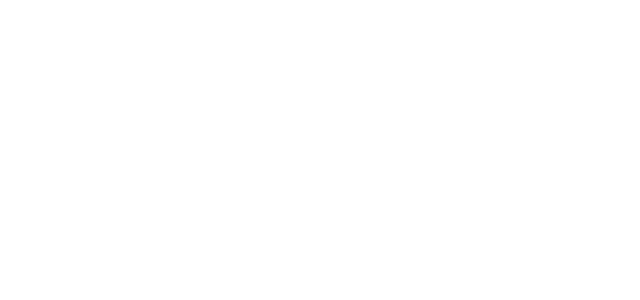
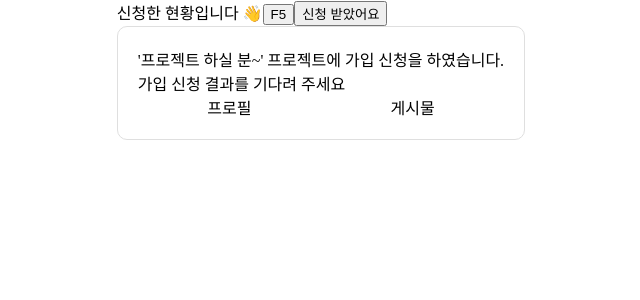
Before and after one commit to kyj098707/SideProject.LetMeIn, a React (Create React App) app in the folder front/: page /reqcursit in a window 1280 px wide. Before the commit this address had no page. Shown: the top 300 px of the page, without its empty margins (319-959 px from the left). Built offline with nearby package versions, Linux system fonts and the light colour scheme.

Commit message:
FEAT: 신청현황 페이지, 글쓰기 값 획득 방법 변경

```diff
--- a/front/src/App.tsx
+++ b/front/src/App.tsx
@@ -4,7 +4,8 @@ import Home from './pages/Home';
 import LogIn from './pages/LogIn/LogIn';
 import SeekProject from './pages/SeekProject/SeekProject';
 import CreateProject from './pages/CreateProject/CreateProject';
-import MyProject from './component/MyProject';
+import MyProject from './component/MyPage/MyProject';
+import ReqCurSit from './component/MyPage/ReqCurSit';
 
 
 const App = () => {
@@ -16,6 +17,7 @@ const App = () => {
         <Route path="/login" element={<LogIn />}/>
         <Route path="/createproject" element={<CreateProject />}/>
         <Route path="/myproject" element={<MyProject />}/>
+        <Route path="/reqcursit" element={<ReqCurSit />}/>
       </Routes>
     </>
   );
--- /dev/null
+++ b/front/src/component/MyPage/ReqCurSit.scss
@@ -0,0 +1,19 @@
+.ReqCurSit-container {
+
+  .item {
+    display: flex;
+    flex-direction: column;
+    padding: 20px;
+    border-radius: 10px;
+    border: solid 1px rgb(223, 223, 223);
+
+    .btns {
+      display: flex;
+
+      div {
+        text-align: center;
+        width: 50%;
+      }
+    }
+  }
+}
--- /dev/null
+++ b/front/src/component/MyPage/ReqCurSit.tsx
@@ -0,0 +1,25 @@
+import React from 'react'
+import './ReqCurSit.scss'
+
+const ReqCurSit = () => {
+  return (
+    <div className='ReqCurSit-container'>
+      <div>
+        <span>신청한 현황입니다 👋</span>
+        <button>F5</button>
+        <button>신청 받았어요</button>
+      </div>
+
+      <div className='item'>
+        <span>'프로젝트 하실 분~' 프로젝트에 가입 신청을 하였습니다.</span>
+        <span>가입 신청 결과를 기다려 주세요</span>
+        <div className='btns'>
+          <div>프로필</div>
+          <div>게시물</div>
+        </div>
+      </div>
+    </div>
+  )
+}
+
+export default ReqCurSit
--- a/front/src/pages/CreateProject/CreateProject.tsx
+++ b/front/src/pages/CreateProject/CreateProject.tsx
@@ -1,25 +1,20 @@
-import React, { useState, ChangeEvent, FormEvent } from 'react'
+import React, { useState, useRef, FormEvent } from 'react'
 import './CreateProject.scss'
 
 const CreateProject = () => {
-  const [textarea, setTextarea] = useState("")
+  const titleRef = useRef<HTMLInputElement>(null)
+  const textareaRef = useRef<HTMLTextAreaElement>(null)
 
+  const handleSubmit = (e: FormEvent) => {
+    e.preventDefault()
 
-  const handleTextarea = (e: ChangeEvent<HTMLTextAreaElement>) => {
-    setTextarea(e.target.value)
+    console.log(textareaRef.current!.value)
   }
-
-  const handleSubmit = (e: FormEvent<HTMLFormElement>) => {
-    e.preventDefault()
-    console.log(e.target)
-    console.dir(e.target)
-  }
-
 
   return (
     <div className="createProject-container">
       <form onSubmit={handleSubmit}>
-        <input type="text" />
+        <input type="text" ref={titleRef}/>
 
         <span>* 필수 입력 항목</span>
 
@@ -28,7 +23,7 @@ const CreateProject = () => {
           id=""
           cols={30}
           rows={10}
-          onChange={handleTextarea}
+          ref={textareaRef}
         ></textarea>
         <button type="submit">작성</button>
       </form>
--- a/front/src/pages/SeekProject/SeekProject.tsx
+++ b/front/src/pages/SeekProject/SeekProject.tsx
@@ -31,6 +31,7 @@ const Board = () => {
           <button>모집글만</button>
           <button><Link to='/createproject'>글쓰기</Link></button>
           <button><Link to='/myproject'>내 프로젝트(임시)</Link></button>
+          <button><Link to='/reqcursit'>신청현황(임시)</Link></button>
           <button><Link to='/login'>로그인(임시)</Link></button>
         </div>
       </div>
```
Also changed, not shown: front/src/component/MyPage/MyProject.scss (renamed from front/src/component/MyProject.scss), front/src/component/MyPage/MyProject.tsx (renamed from front/src/component/MyProject.tsx).
